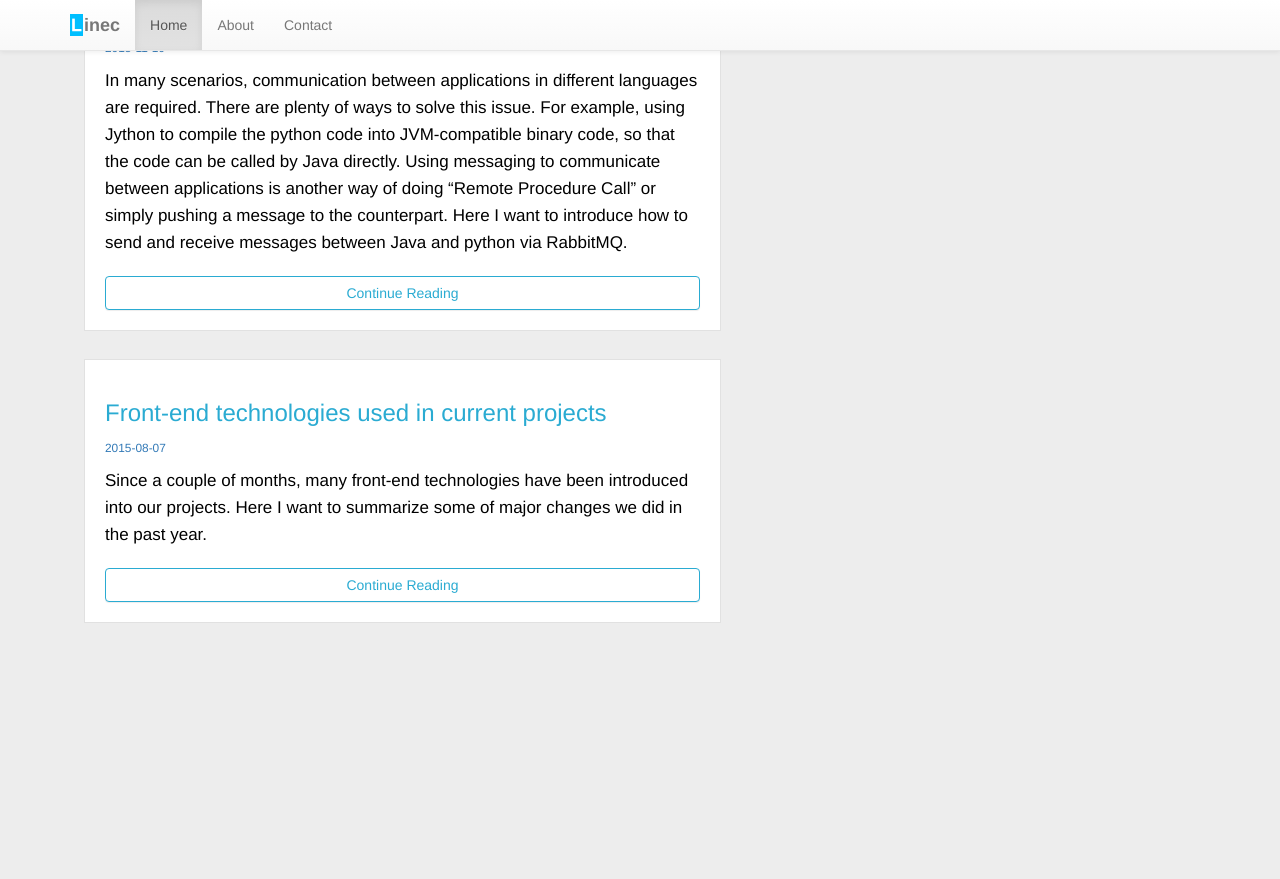
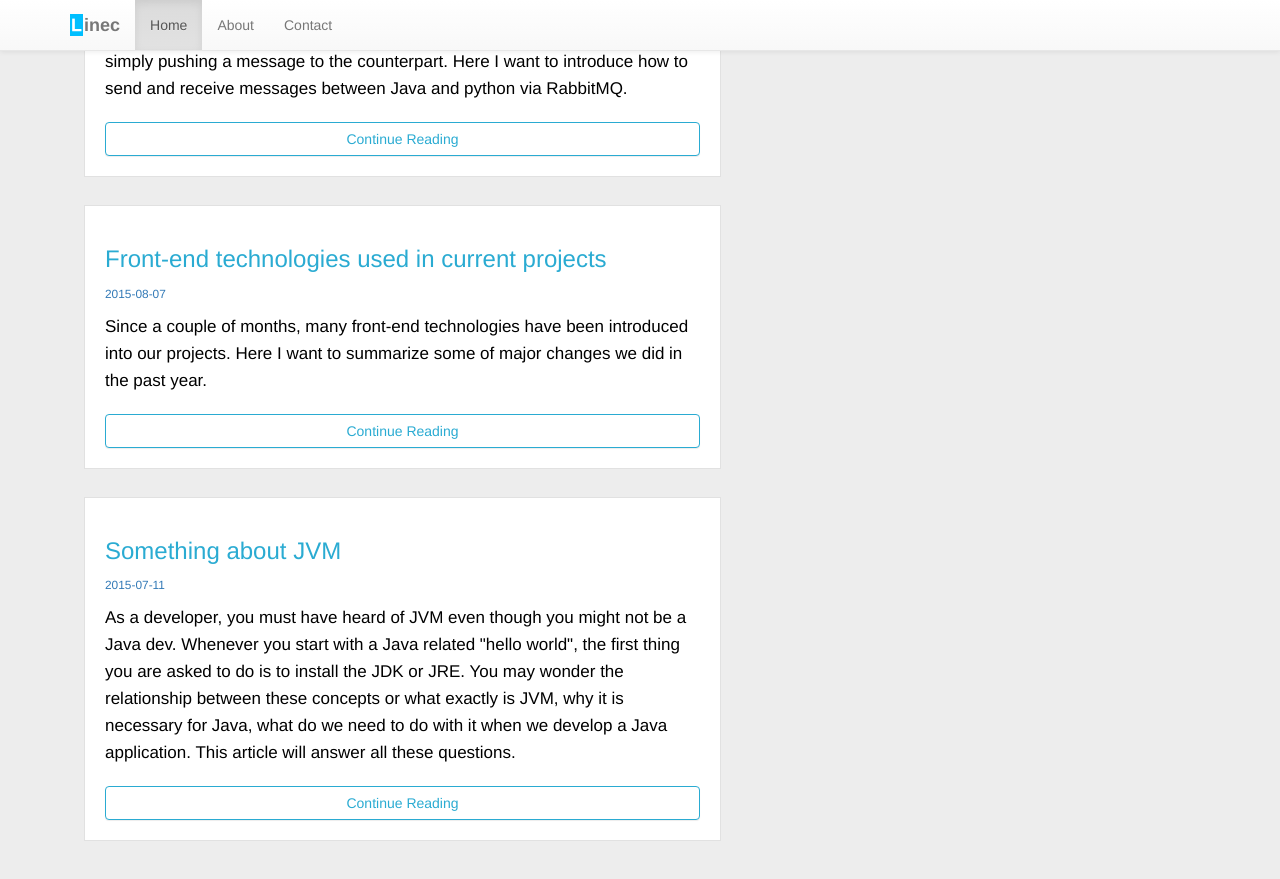
Before and after one commit to simonlzn/simonlzn.github.io, a Jekyll site: the page built from index.html, in a window 1280 px wide and 900 px high, scrolled down 1674 px. Shown: the top 879 px of the window. Built offline with Jekyll 4.4.1, drawn with Linux system fonts in a browser that asks for light colours; before the commit the page ends 2356 px from its top, so only the background shows below that; some of the changed text lies outside the part shown.

Commit message:
Update 2015-07-11-Something-about-JVM.md

```diff
--- a/_posts/2015-07-11-Something-about-JVM.md
+++ b/_posts/2015-07-11-Something-about-JVM.md
@@ -1,7 +1,7 @@
 ---
 layout: post
 title: "Something about JVM"
-description : "As a developer, you must have heard of JVM even though you might not be a Java dev. Whenever you start with a Java related "hello world", the first thing you are asked to do is to install the JDK or JRE. You may wonder the relationship between these concepts or what exactly is JVM..."
+description : "As a developer, you must have heard of JVM even though you might not be a Java dev. Whenever you start with a Java related \"hello world\", the first thing you are asked to do is to install the JDK or JRE. You may wonder the relationship between these concepts or what exactly is JVM, why it is necessary for Java, what do we need to do with it when we develop a Java application. This article will answer all these questions."
 date: 2015-07-11
 created: 2015-07-11
 ---
```
